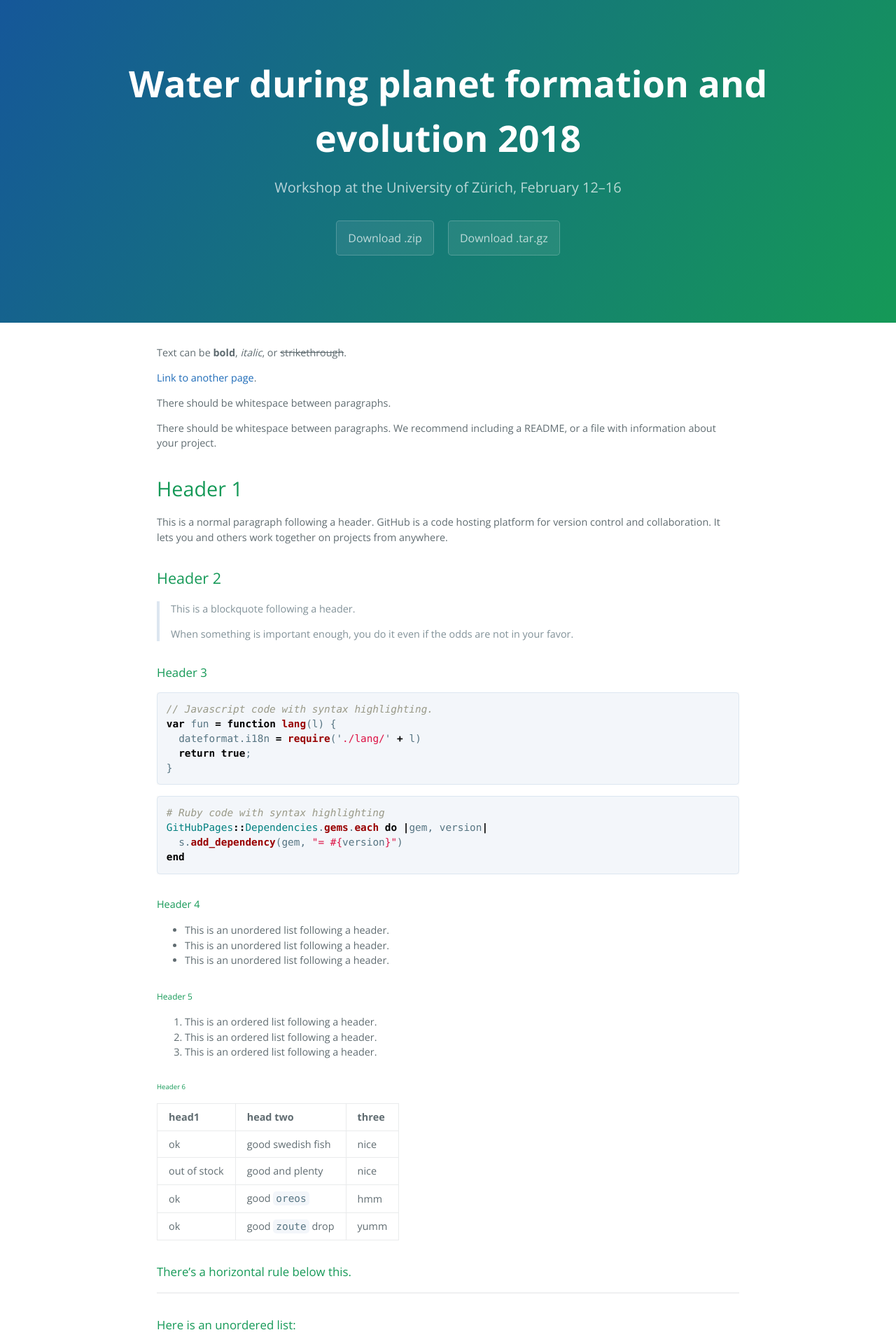
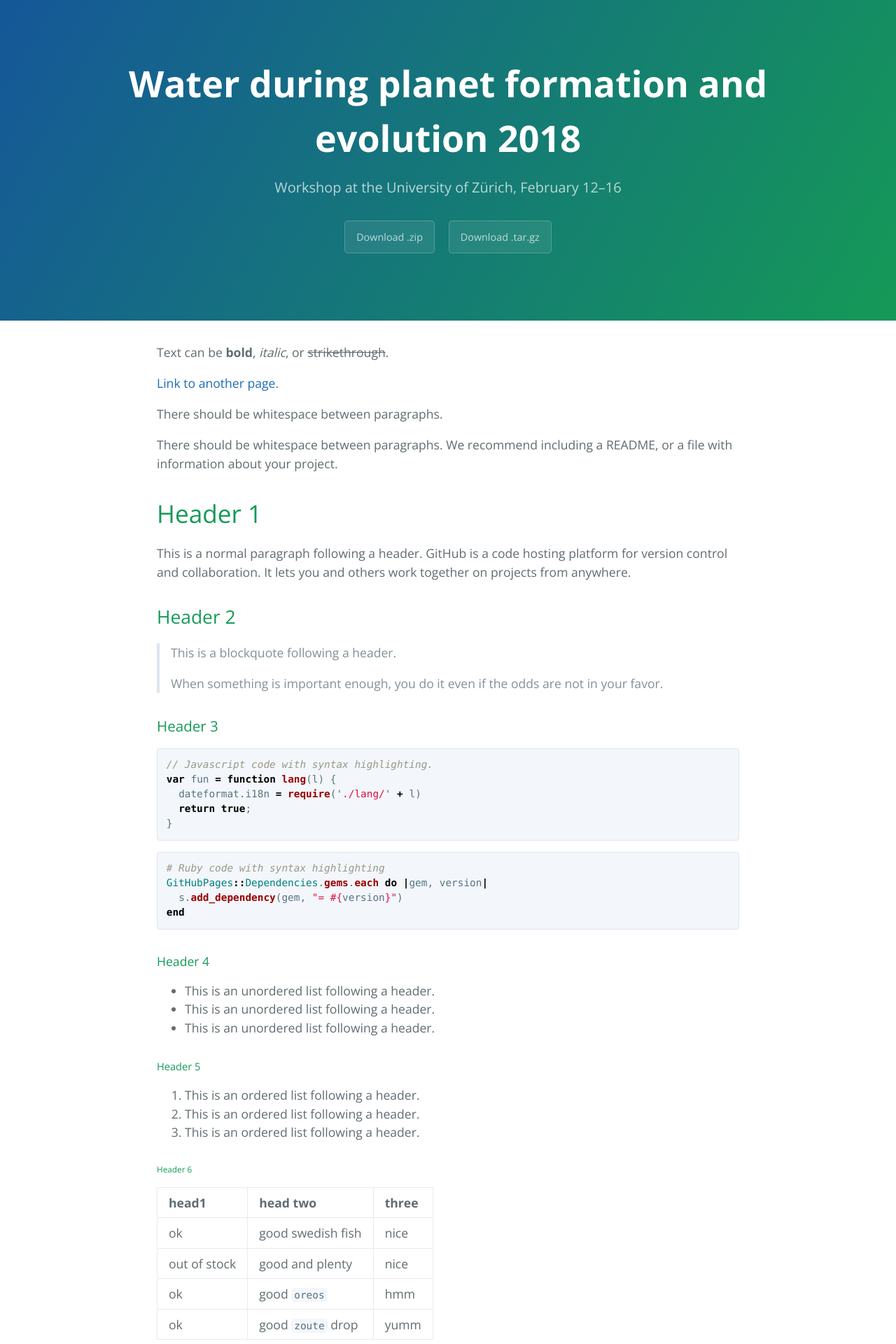
Before and after one commit to waterzurich/waterzurich.github.io, a Jekyll site: the page built from index.md, in a window 1280 px wide. Shown: the top 1920 px of the page at 70% size. Built offline with Jekyll 4.4.1, drawn with Linux system fonts in a browser that asks for light colours.

Commit message:
no message

```diff
--- a/_sass/jekyll-theme-cayman.scss
+++ b/_sass/jekyll-theme-cayman.scss
@@ -94,6 +94,7 @@ a {
 
   @include large {
     padding: 5rem 6rem;
+    font-size: 0.9rem;
   }
 
   @include medium {
@@ -151,7 +152,7 @@ a {
     max-width: 64rem;
     padding: 2rem 6rem;
     margin: 0 auto;
-    font-size: 0.9rem;
+    font-size: 1.1rem;
   }
 
   @include medium {
```
